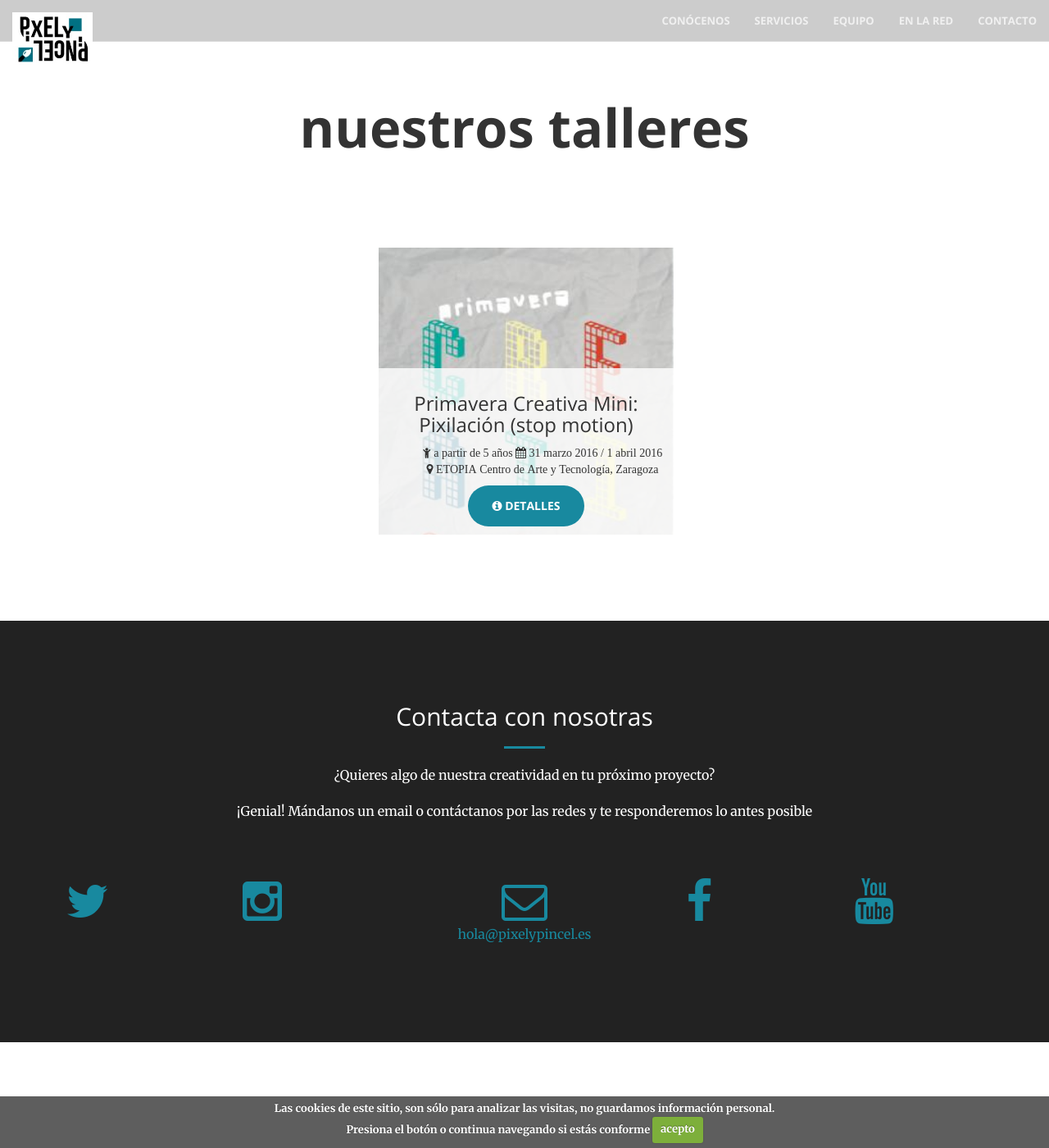
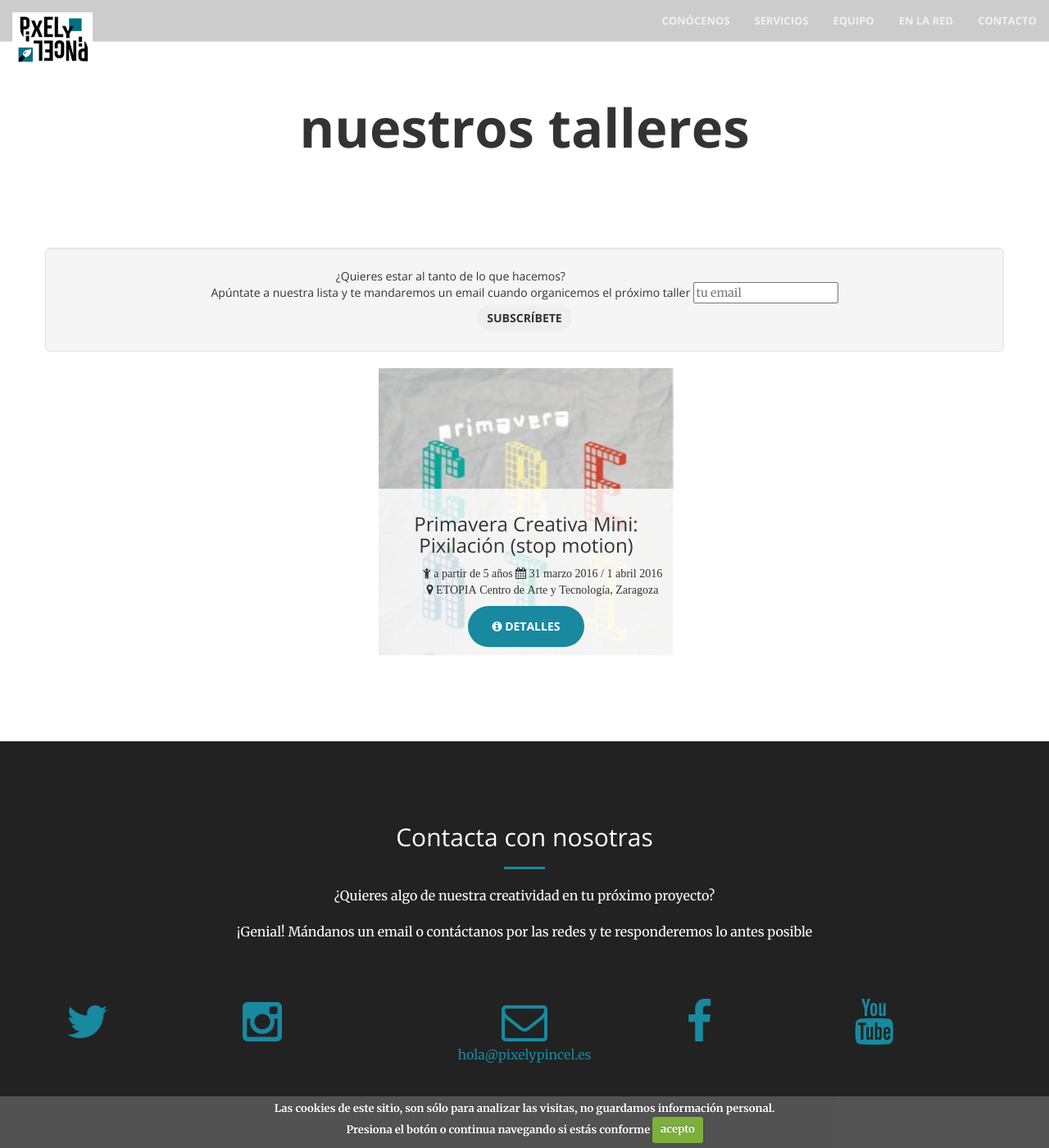
Before and after one commit to patrijoven/pixelypincel.github.io, a Jekyll site: the page built from talleres.html, in a window 1280 px wide and 1400 px high. Shown: the whole window at 82% size. Built offline with Jekyll 4.4.1, drawn with Linux system fonts in a browser that asks for light colours; comment, search, counter and statistics services are not loaded.

Commit message:
Añadido el formulario de subscripción a mailchimp

```diff
--- /dev/null
+++ b/_includes/mailchimp-subscribe.html
@@ -0,0 +1,34 @@
+<div class="well well-lg">
+
+  <!-- Begin MailChimp Signup Form -->
+  <link href="//cdn-images.mailchimp.com/embedcode/horizontal-slim-10_7.css" rel="stylesheet" type="text/css">
+  <style type="text/css">
+    #mc_embed_signup label {
+      font-family: 'Open Sans', 'Helvetica Neue', Arial, sans-serif;
+      font-weight: lighter;
+    }
+  </style>
+
+  <div id="mc_embed_signup">
+    <form
+      action="//pixelypincel.us13.list-manage.com/subscribe/post?u=626fcffb0897fa82e71bf5364&amp;id=a181817ff7"
+      method="post" id="mc-embedded-subscribe-form" name="mc-embedded-subscribe-form" class="validate"
+      target="_blank" novalidate>
+      <div id="mc_embed_signup_scroll">
+        <label for="mce-EMAIL">¿Quieres estar al tanto de lo que hacemos?<br/>Apúntate a nuestra lista y te
+          mandaremos
+          un email cuando organicemos el próximo taller
+        </label>
+        <input type="email" value="" name="EMAIL" class="email" id="mce-EMAIL" placeholder="tu email" required>
+        <!-- real people should not fill this in and expect good things - do not remove this or risk form bot signups-->
+        <div style="position: absolute; left: -5000px;" aria-hidden="true"><input type="text"
+                                                                                  name="b_626fcffb0897fa82e71bf5364_a181817ff7"
+                                                                                  tabindex="-1" value=""></div>
+        <div class="clear"><input type="submit" value="Subscríbete" name="subscribe" id="mc-embedded-subscribe"
+                                  class="btn btn-ok"></div>
+      </div>
+    </form>
+  </div>
+
+  <!--End mc_embed_signup-->
+</div>
--- a/talleres.html
+++ b/talleres.html
@@ -4,7 +4,8 @@ layout: page
 permalink: /talleres/index.html
 ---
 <div class="row row-centered">
-{% for taller in site.talleres %}
-{% include taller-thumb.html %}
-{% endfor %}
+  {% include mailchimp-subscribe.html %}
+  {% for taller in site.talleres %}
+  {% include taller-thumb.html %}
+  {% endfor %}
 </div>
```
Also changed, not shown: _layouts/taller.html (+8 -2 lines).
